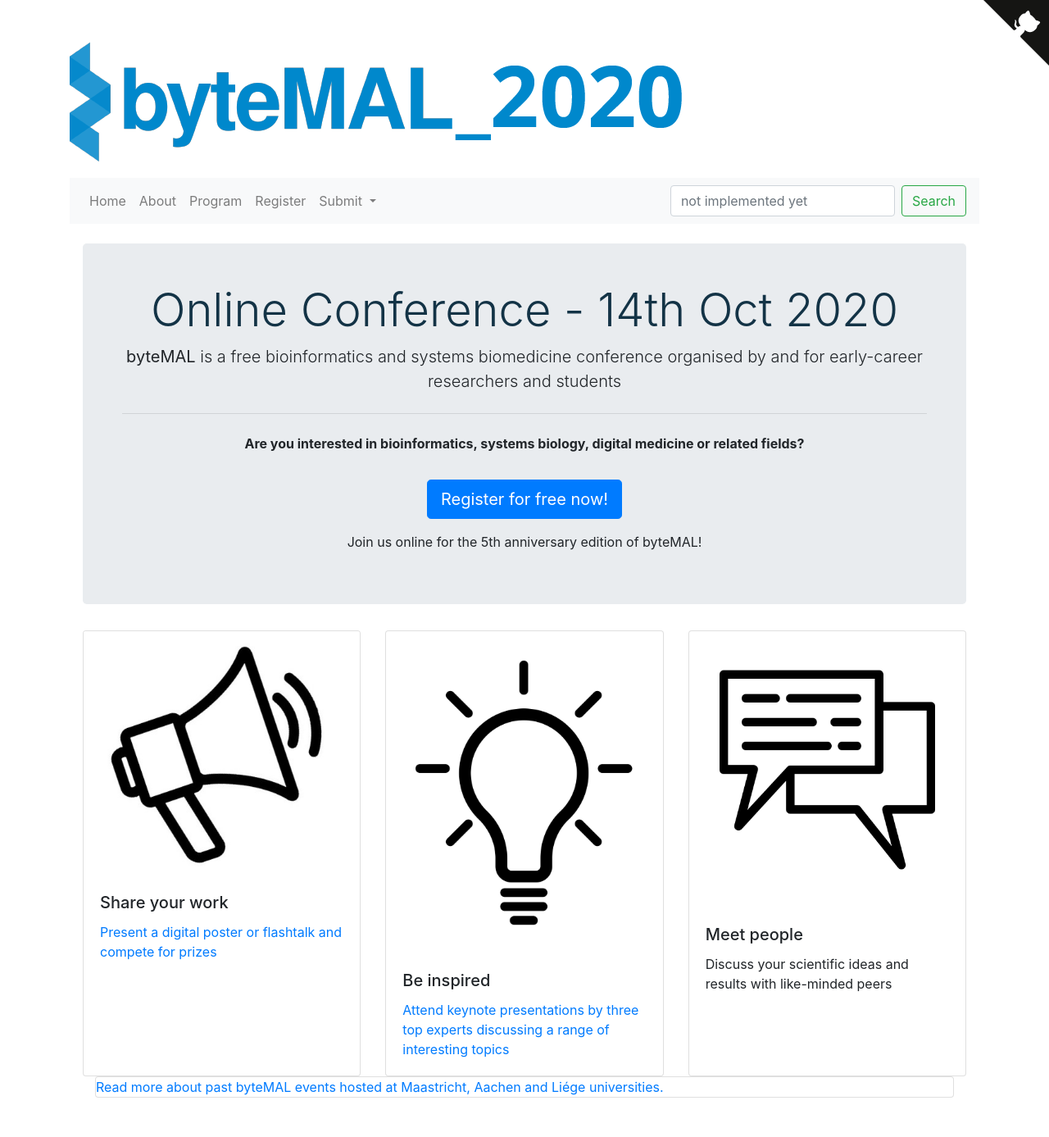
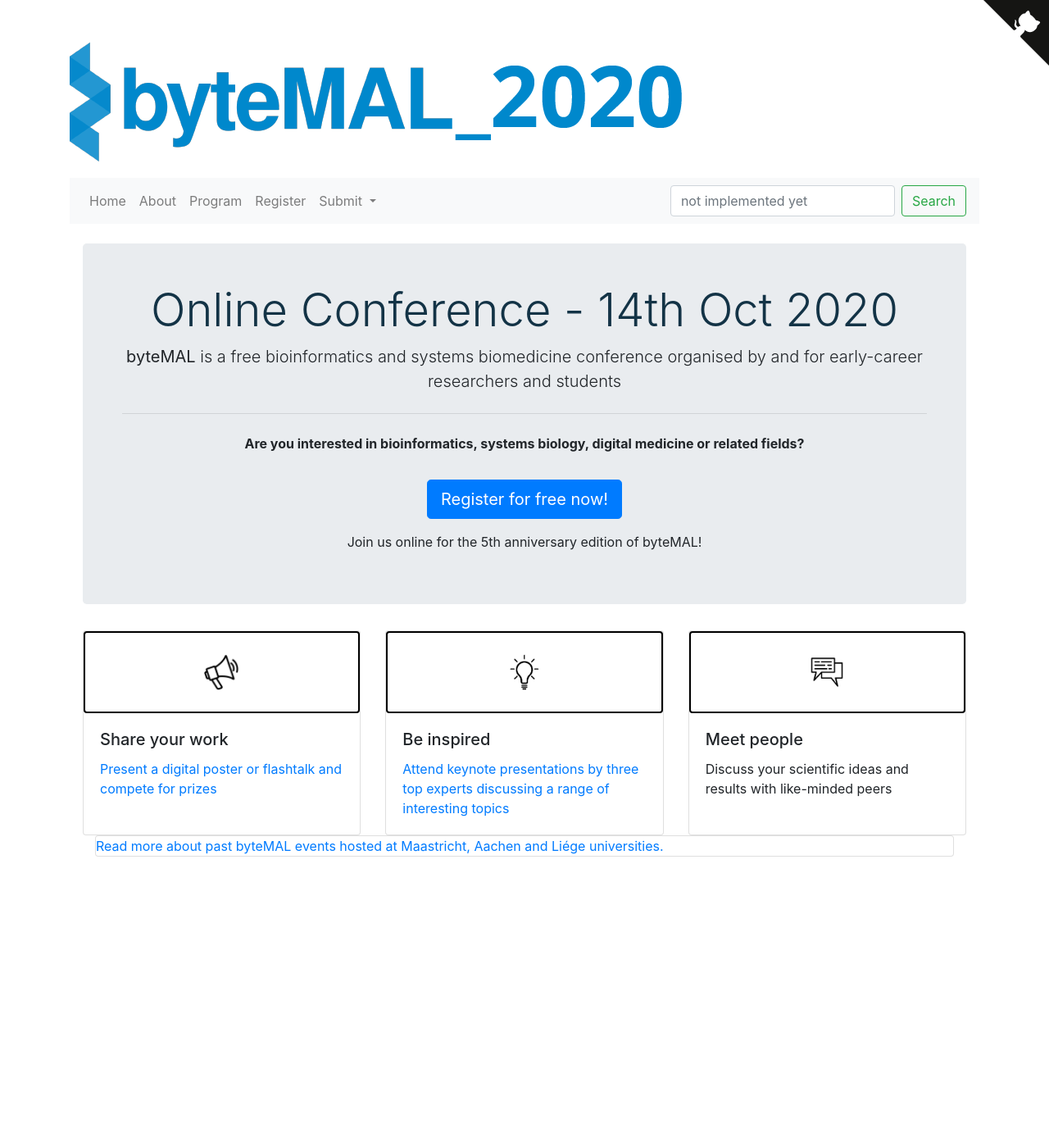
Before and after one commit to bytemal/bytemal-2020, a Jekyll site: the page built from index.html, in a window 1280 px wide. Shown: the whole page at 82% size. Built offline with Jekyll 4.4.1, drawn with Linux system fonts in a browser that asks for light colours; after the commit the page ends 1093 px from its top, so only the background shows below that.

Commit message:
homepage cards icon tweaks

```diff
--- a/css/main.css
+++ b/css/main.css
@@ -14,3 +14,10 @@ td{ border:1px solid ;  padding: 15px; }
   object-fit: contain;
   max-height: 200px;
 }
+
+.card-img-top{
+  object-fit: contain;
+  max-height: 100px;
+  border: 2px solid black;
+  border-radius: 4px;
+}
--- a/index.html
+++ b/index.html
@@ -15,21 +15,21 @@ title: ByteMAL 2020 Online
 
 <div class="card-deck">
   <div class="card">
-    <img src="/bytemal-2020/images/announcement-icon.jpg" class="card-img-top" alt="sharing-icon">
+    <img src="/bytemal-2020/images/announcement-icon.jpg" class="card-img-top p-4" alt="sharing-icon">
     <div class="card-body">
       <h5 class="card-title">Share your work</h5>
       <p class="card-text"><a href="/bytemal-2020/submit">Present a digital poster or flashtalk and compete for prizes</a></p>
     </div>
   </div>
   <div class="card">
-    <img src="/bytemal-2020/images/lightbulb-icon.png" class="card-img-top" alt="inspiration-icon">
+    <img src="/bytemal-2020/images/lightbulb-icon.png" class="card-img-top p-4" alt="inspiration-icon">
     <div class="card-body">
       <h5 class="card-title">Be inspired</h5>
       <p class="card-text"><a href="/bytemal-2020/program">Attend keynote presentations by three top experts discussing a range of interesting topics</a></p>
     </div>
   </div>
   <div class="card">
-    <img src="/bytemal-2020/images/chat-icon.png" class="card-img-top" alt="chat-icon">
+    <img src="/bytemal-2020/images/chat-icon.png" class="card-img-top p-4" alt="chat-icon">
     <div class="card-body">
       <h5 class="card-title">Meet people</h5>
       <p class="card-text">Discuss your scientific ideas and results with like-minded peers</p>
```
Also changed, not shown: images/announcement-icon.jpg, images/chat-icon.png, images/lightbulb-icon.png.
